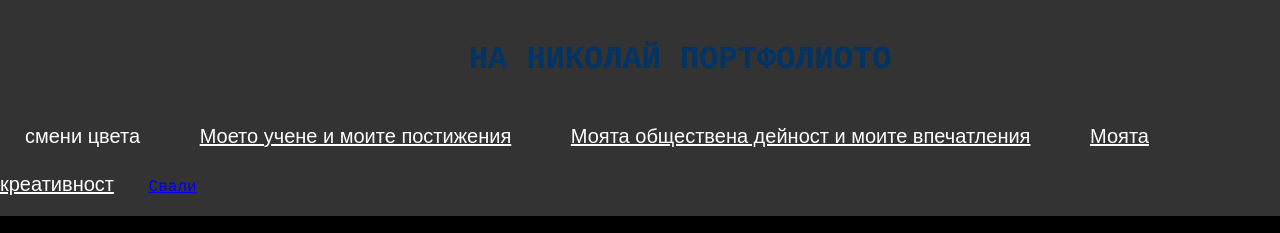
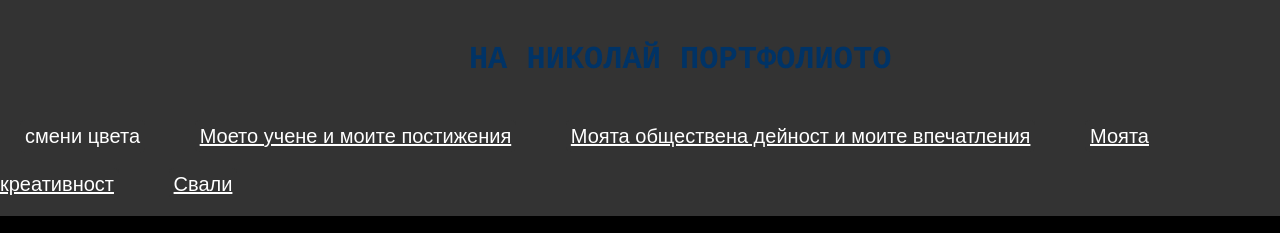
Before and after one commit to sh1d0wg1m3r/nikolai, a plain HTML site: page index.html in a window 1280 px wide. Shown: the top 233 px of the page. Drawn offline with Linux system fonts and the light colour scheme.

Commit message:
Update index.html

```diff
--- a/index.html
+++ b/index.html
@@ -17,7 +17,7 @@
                 <a id="color-button" href="My learning and my achievements.html">Моето учене и моите постижения</a>
                 <a id="color-button" href="My public activity and my impressions.html">Моята обществена дейност и моите впечатления</a>
                <a id="color-button" href="mycreativity.html">Моята  креативност</a>
-               <a href="https://github.com/sh1d0wg1m3r/nikolai/archive/refs/heads/main.zip" target="_blank">Свали</a>
+               <a id="color-button" href="https://github.com/sh1d0wg1m3r/nikolai/archive/refs/heads/main.zip" target="_blank">Свали</a>
 
             </div>
         </nav>
```
